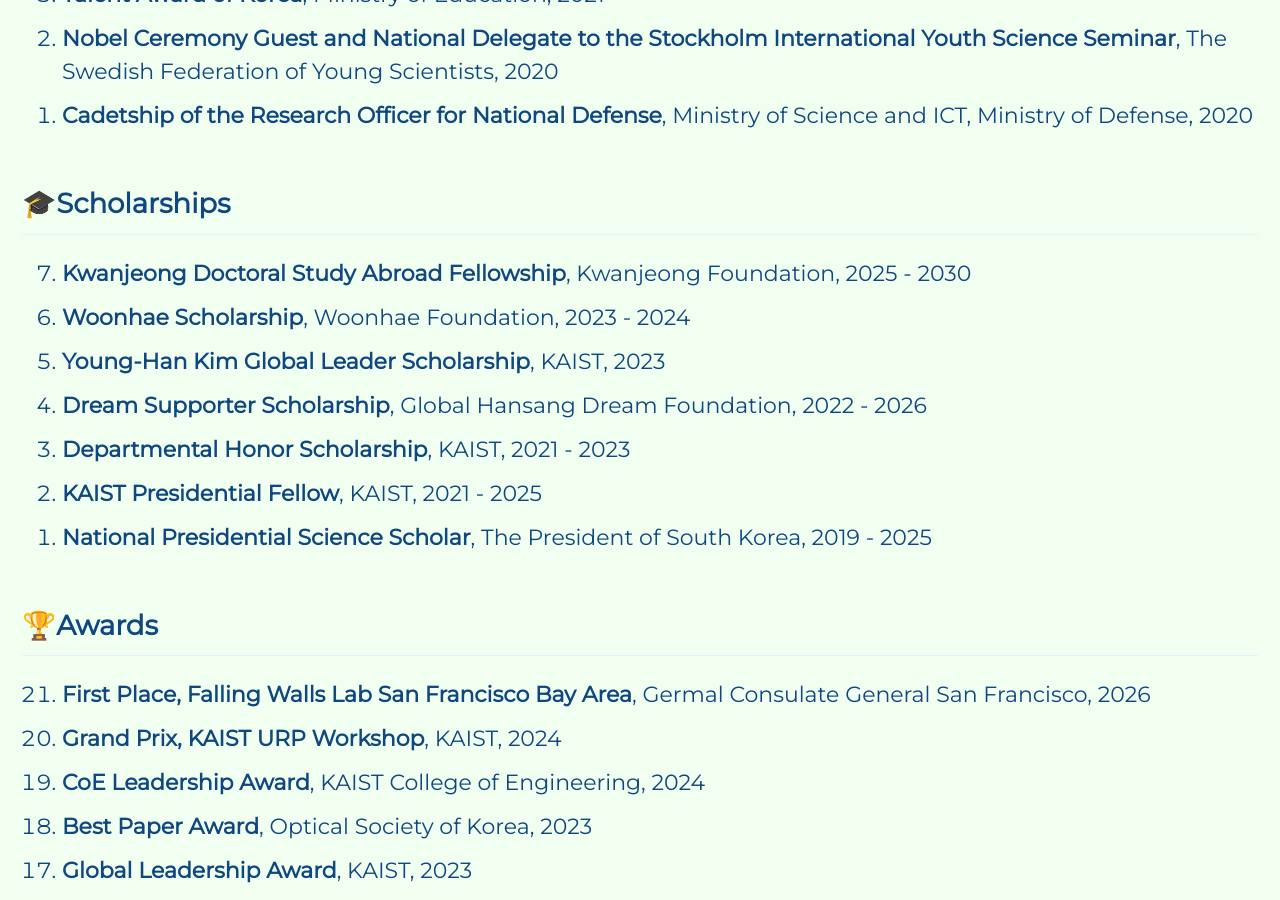
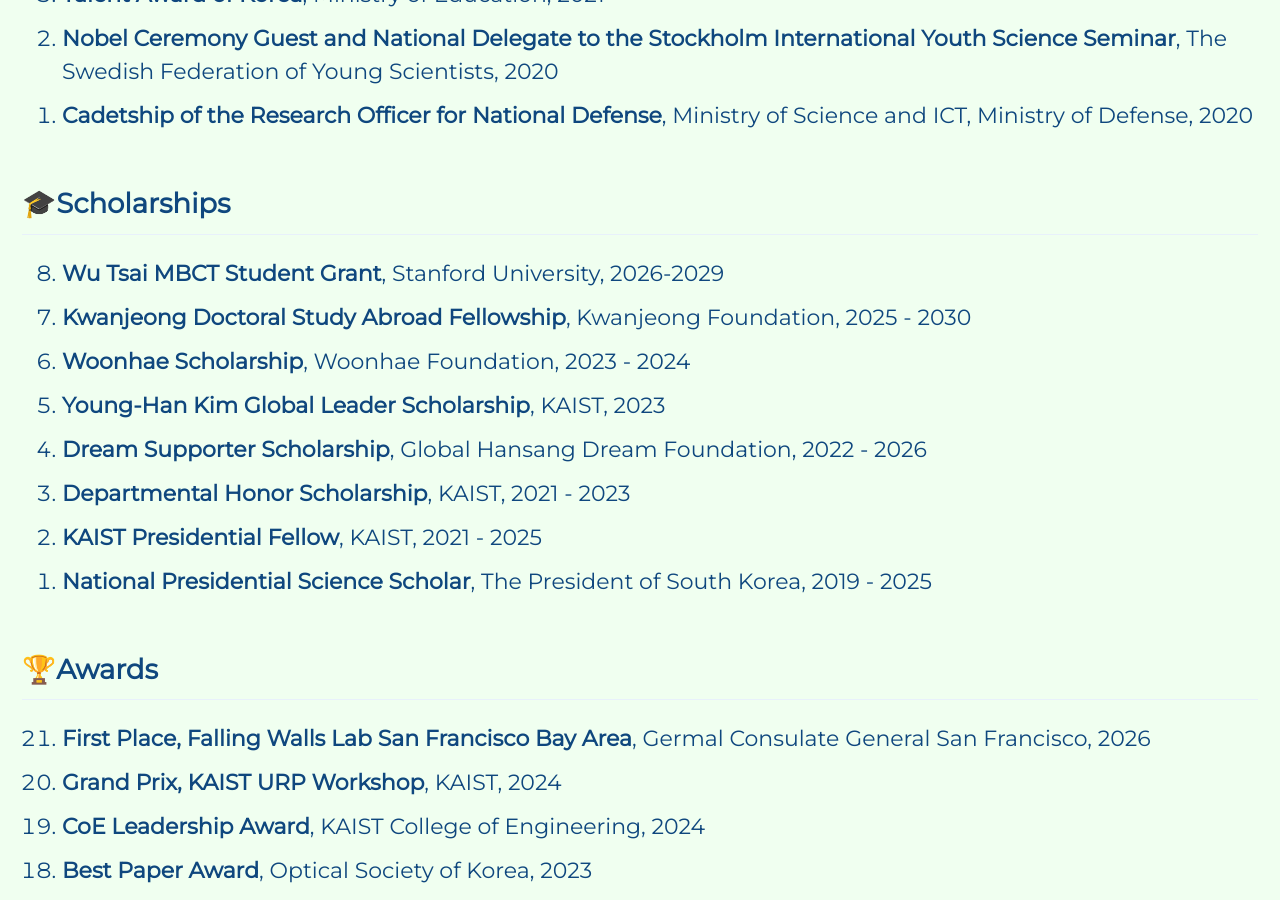
Before and after one commit to mj3259/mj3259.github.io, a Jekyll site: the page built from _pages/honorsandawards.md, in a window 1280 px wide and 900 px high, scrolled down 945 px. Built offline with Jekyll 4.4.1, drawn with Linux system fonts in a browser that asks for light colours; cached includes are drawn as plain includes.

Commit message:
Update honorsandawards.md

```diff
--- a/_pages/honorsandawards.md
+++ b/_pages/honorsandawards.md
@@ -29,6 +29,7 @@
 {: reversed="reversed"}
 
 ## 🎓Scholarships
+1. __Wu Tsai MBCT Student Grant__, Stanford University, 2026-2029
 1. __Kwanjeong Doctoral Study Abroad Fellowship__, Kwanjeong Foundation, 2025 - 2030
 1. __Woonhae Scholarship__, Woonhae Foundation, 2023 - 2024
 1. __Young-Han Kim Global Leader Scholarship__, KAIST, 2023
```
